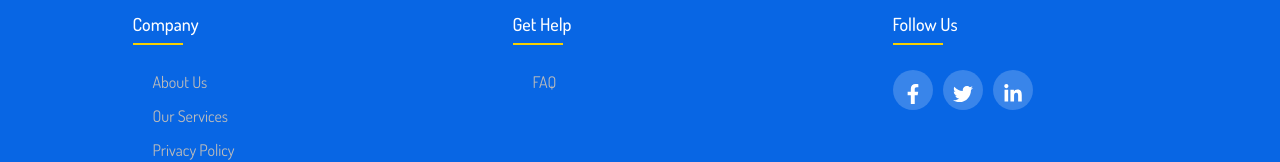
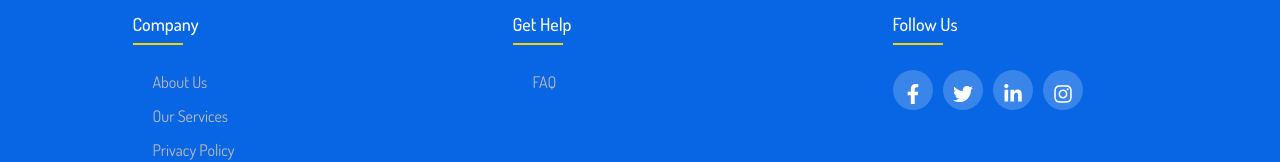
Before and after one commit to Manish889/Tutor_Here_Repo, a React (Create React App) app: page /aboutus in a window 1280 px wide. Shown: the part 3474-3636 px from the top of the page. Built offline with nearby package versions, Linux system fonts and the light colour scheme.

Commit message:
Started Blogs page!

```diff
--- a/src/MyComponents/Footer/Index.js
+++ b/src/MyComponents/Footer/Index.js
@@ -1,6 +1,6 @@
 import React from 'react';
 import "./style.css"
-import { FaFacebookF,FaTwitter,FaLinkedinIn } from "react-icons/fa";
+import { FaFacebookF,FaTwitter,FaLinkedinIn,FaInstagram } from "react-icons/fa";
 
 const Footer = () => {
 	return (
@@ -29,7 +29,7 @@ const Footer = () => {
 								<a href="https://www.facebook.com/tutorhere.help/"> <FaFacebookF /></a>
 								<a href="https://twitter.com/tutor_here"><FaTwitter/></a>
 								<a href="https://www.linkedin.com/company/tutorhere/"><FaLinkedinIn/></a>
-
+								<a href="https://www.linkedin.com/company/tutorhere/"><FaInstagram/></a>
 							</div>
 						</div>
 					</div>
```
Also changed, not shown: src/Routes/Blogs/Index.js (added), src/Routes/Blogs/style.css (added), 1 other file (tests, documents, lock files or other folders).
